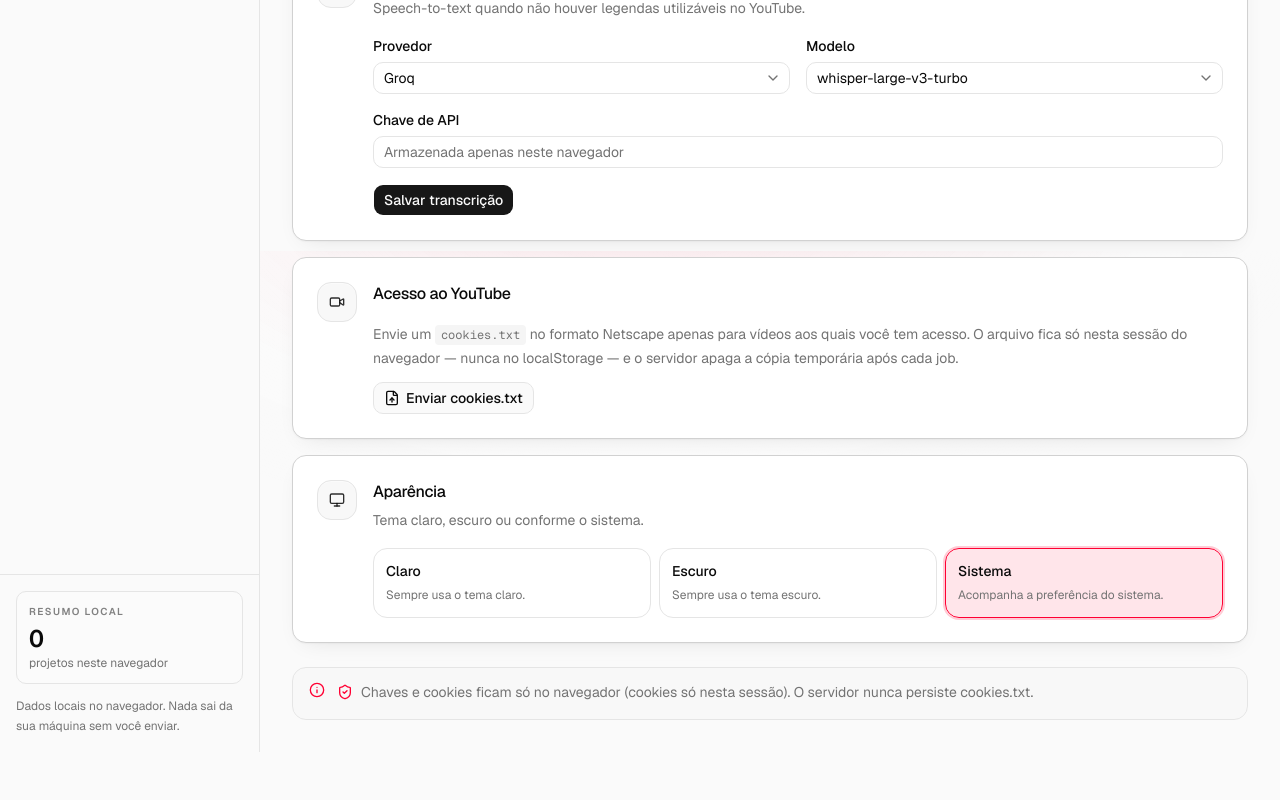
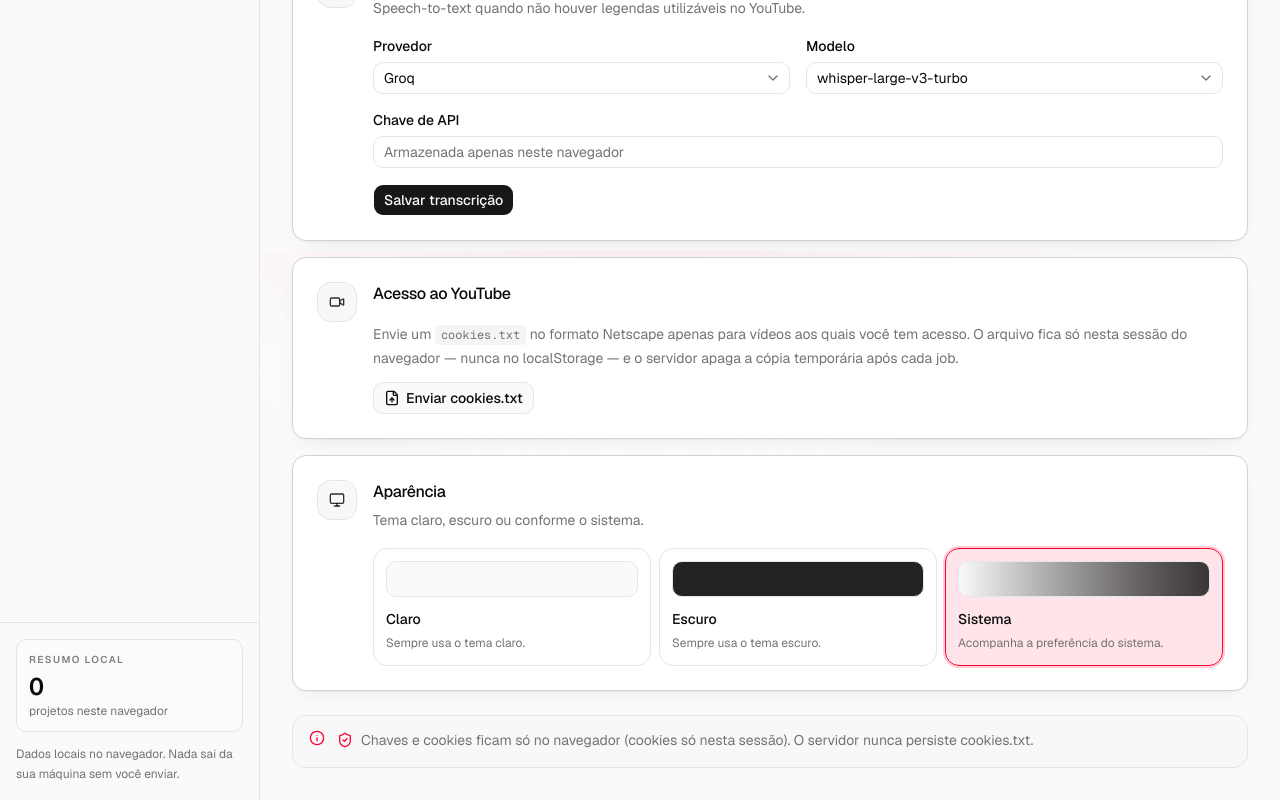
Before and after one commit to solerpedroo/youtube_ai_transcriber, a Next.js app: page /settings in a window 1280 px wide. Shown: the part 549-1349 px from the top of the page. Before the commit the page ends 1301 px from the top, so only its background shows below. Built offline with nearby package versions, Linux system fonts and the light colour scheme.

Commit message:
feat(settings): adiciona preview visual nos cards de tema claro/escuro

```diff
--- a/src/components/settings/appearance-form.tsx
+++ b/src/components/settings/appearance-form.tsx
@@ -3,10 +3,10 @@
 import type { ThemePreference } from "@/types";
 import { useSettingsStore } from "@/stores/settings-store";
 
-const OPTIONS: Array<{ id: ThemePreference; label: string; description: string }> = [
-  { id: "light", label: "Claro", description: "Sempre usa o tema claro." },
-  { id: "dark", label: "Escuro", description: "Sempre usa o tema escuro." },
-  { id: "system", label: "Sistema", description: "Acompanha a preferência do sistema." },
+const OPTIONS: Array<{ id: ThemePreference; label: string; description: string; preview: string }> = [
+  { id: "light", label: "Claro", description: "Sempre usa o tema claro.", preview: "bg-background border-border" },
+  { id: "dark", label: "Escuro", description: "Sempre usa o tema escuro.", preview: "bg-foreground/90 border-border" },
+  { id: "system", label: "Sistema", description: "Acompanha a preferência do sistema.", preview: "bg-gradient-to-r from-background to-foreground/80 border-border" },
 ];
 
 export function AppearanceForm() {
@@ -27,12 +27,13 @@ export function AppearanceForm() {
           return (
             <label
               key={option.id}
-              className={`cursor-pointer rounded-xl border px-3 py-3 transition ${
+              className={`cursor-pointer rounded-xl border px-3 py-3 transition hover:shadow-sm ${
                 selected
                   ? "border-brand bg-brand/10 ring-2 ring-brand/20"
                   : "border-border bg-card hover:border-brand/30"
               }`}
             >
+              <div className={`mb-3 h-9 rounded-lg border ${option.preview}`} aria-hidden />
               <input
                 type="radio"
                 name="theme"
```
